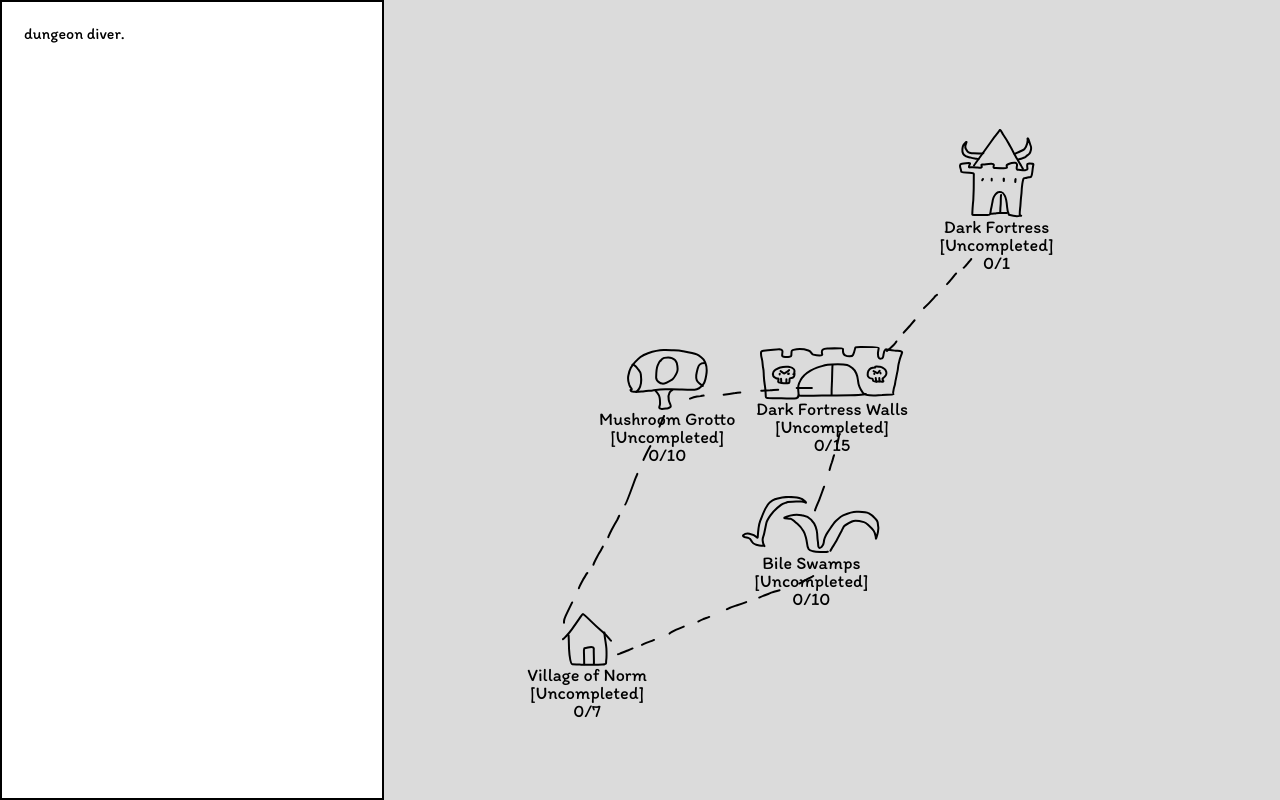
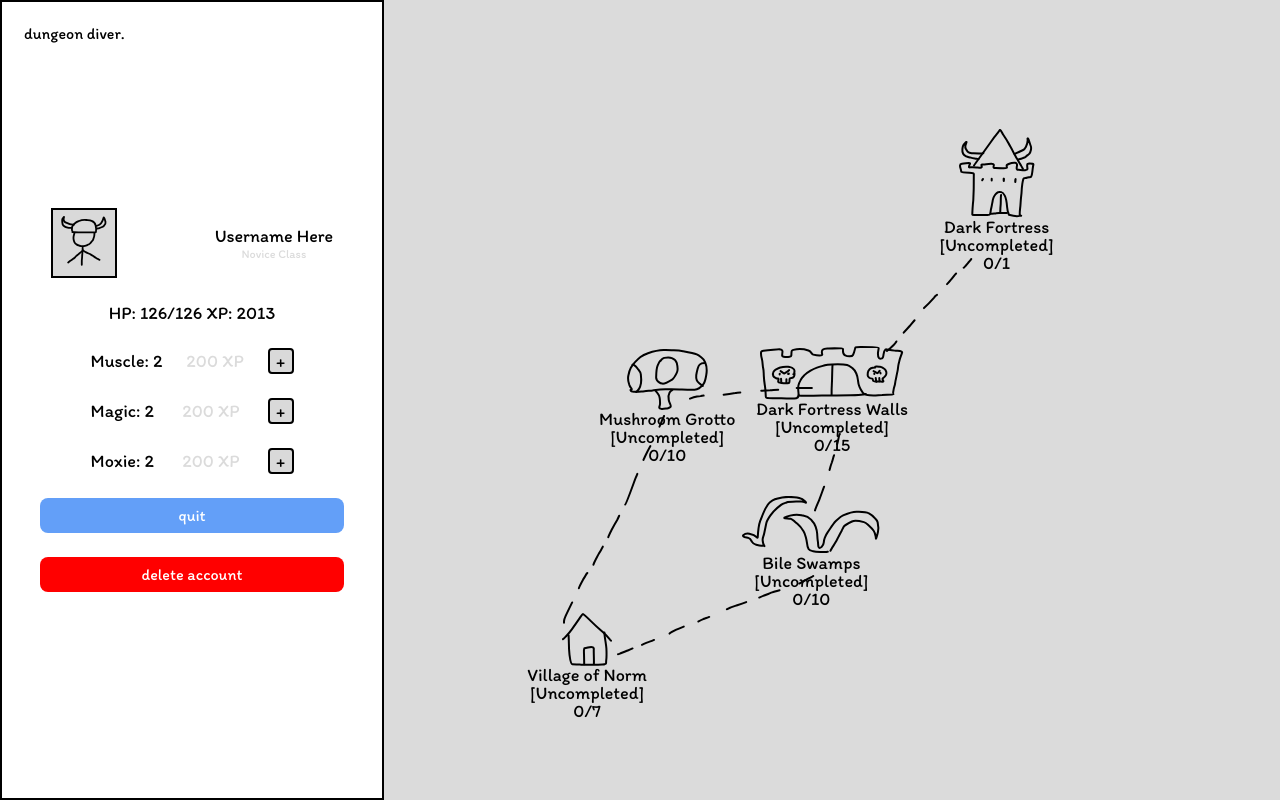
Before and after one commit to wolfyman411/dungeon-diver, a Next.js app: page /map in a window 1280 px wide. Built offline with nearby package versions, Linux system fonts and the light colour scheme.

Commit message:
world map finished, not reactive yet

```diff
--- a/app/globals.css
+++ b/app/globals.css
@@ -28,6 +28,10 @@
     color: #FF0000;
 }
 
+.red.btn {
+    background-color: #FF0000;
+}
+
 .blue {
     color: #639ff8;
 }
@@ -45,6 +49,14 @@
 
 .btn:hover {
     background-color: #5080c9;
+}
+
+.red.btn:hover {
+    background-color: #e40000;
+}
+
+.red.btn:active {
+    background-color: #af0000;
 }
 
 .btn:active {
@@ -217,9 +229,85 @@
     display: flex;
 }
 
-.character_stats {
+.character__stats {
     border: black 2px solid;
     width: 30%;
+    display: flex;
+    flex-direction: column;
+    align-items: center;
+    justify-content: center;
+    gap: 24px;
+}
+
+.character__info {
+    display: flex;
+    justify-content: space-around;
+    align-items: center;
+    width: 100%;
+}
+
+.character__desc--wrapper {
+    text-align: center;
+}
+
+.character__desc--username {
+    font-size: 18px;
+}
+
+.character__desc--class {
+    font-size: 12px;
+    color: #DBDBDB;
+}
+
+.character__portrait .box {
+    padding: 6px 6px;
+    background-color: #d9d9d9;
+    margin: 0 auto;
+    border: black 2px solid;
+}
+
+.character__core {
+    font-size: 18px;
+}
+
+.character__skills {
+    display: flex;
+    flex-direction: column;
+    gap: 24px;
+    justify-content: space-between;
+}
+
+.character__stats .btn {
+    text-align: center;
+}
+
+.skill__wrapper {
+    display: flex;
+    align-items: center;
+    justify-content: space-between;
+    gap: 24px;
+    font-size: 18px;
+}
+
+.skill__cost {
+    color: #dbdbdb;
+}
+
+.skill__button {
+    background-color: #d9d9d9;
+    border: black solid 2px;
+    padding: 0px 6px;
+    border-radius: 4px;
+    cursor: pointer;
+    transition: transform 0.1s ease;
+}
+
+.skill__button:hover {
+    transform: scale(1.05);
+}
+
+.skill__button:active {
+    transform: scale(1.0);
 }
 
 .map__container {
--- a/app/map/page.tsx
+++ b/app/map/page.tsx
@@ -9,8 +9,43 @@ export default function page() {
         <div className="map__header__text">dungeon diver.</div>
     </div>
     <div className='map__wrapper'>
-      <div className="character_stats">
-
+      <div className="character__stats">
+        <div className="character__info">
+            <div className="character__portrait">
+                <div className="box">
+                    <Image width={50} height={50} src={`/classes/warrior.svg`} alt="character" />
+                </div>
+            </div>
+            <div className="character__desc--wrapper">
+                <div className="character__desc--username">Username Here</div>
+                <div className="character__desc--class">Novice Class</div>
+            </div>
+        </div>
+        <div className="character__info">
+            <div className="character__core">
+                HP: 126/126
+                XP: 2013
+            </div>
+        </div>
+        <div className="character__skills">
+            <div className="skill__wrapper">
+                <div className="skill__name">Muscle: 2</div>
+                <div className="skill__cost">200 XP</div>
+                <div className="skill__button">+</div>
+            </div>
+            <div className="skill__wrapper">
+                <div className="skill__name">Magic: 2</div>
+                <div className="skill__cost">200 XP</div>
+                <div className="skill__button">+</div>
+            </div>
+            <div className="skill__wrapper">
+                <div className="skill__name">Moxie: 2</div>
+                <div className="skill__cost">200 XP</div>
+                <div className="skill__button">+</div>
+            </div>
+        </div>
+        <div className="btn">quit</div>
+        <div className="btn red">delete account</div>
       </div>
       <div className="map__container">
         <div className="map__icons--wrapper">
```
